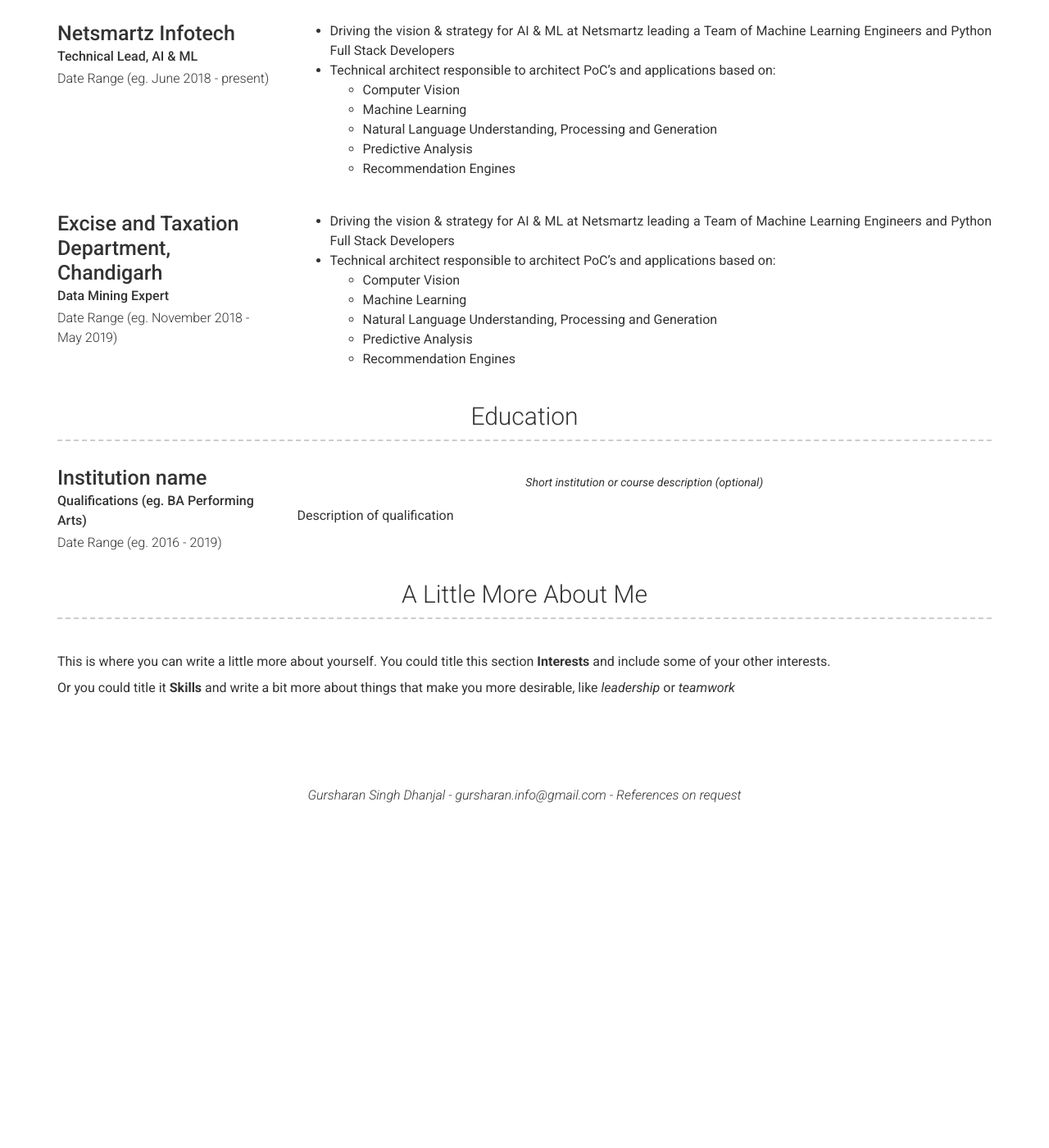
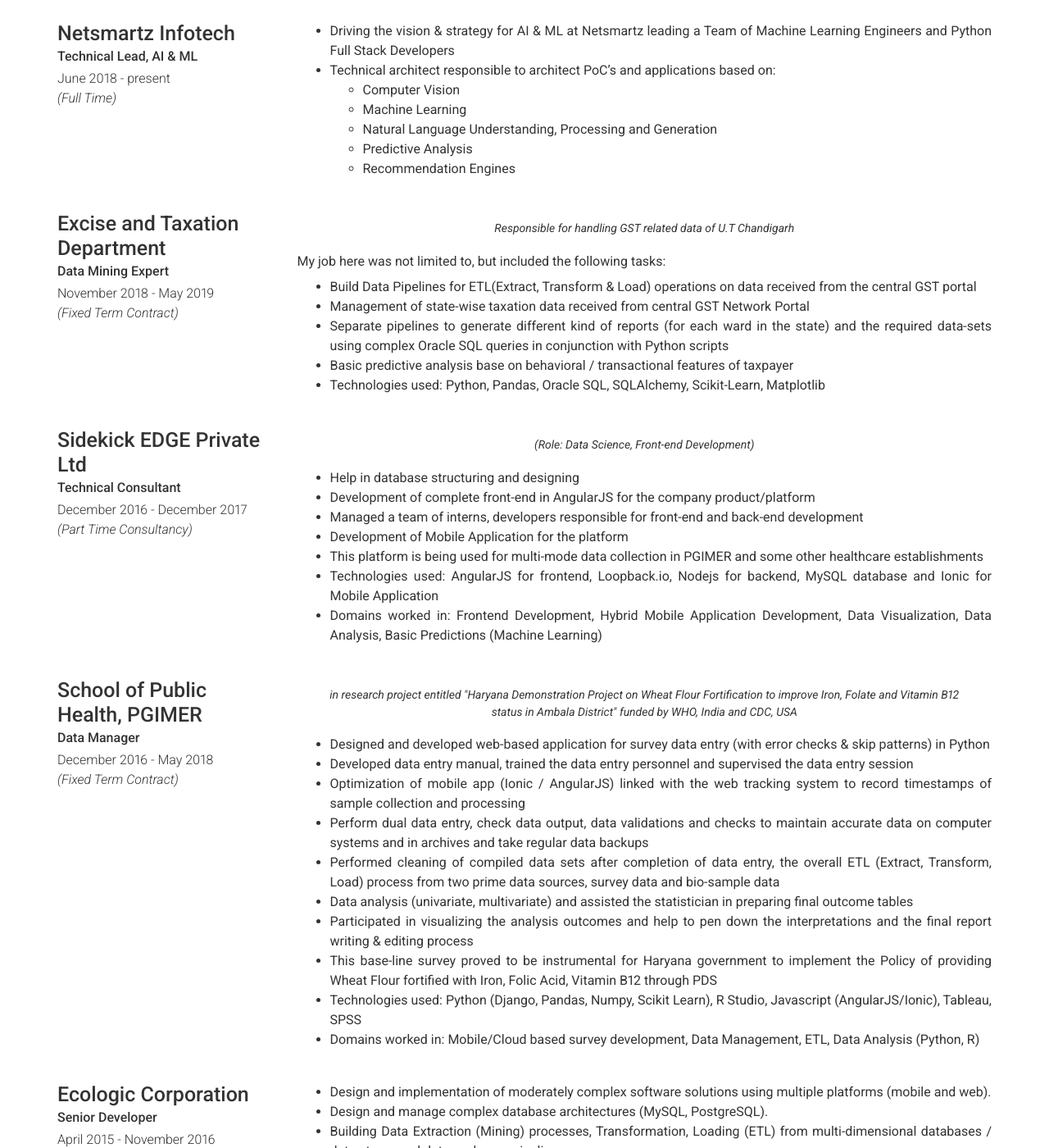
Before and after one commit to gursharan-info/gursharan-info.github.io, a Jekyll site: the page built from index.md, in a window 1280 px wide and 1400 px high, scrolled down 604 px. Shown: the whole window at 82% size. Built offline with Jekyll 4.4.1, drawn with Linux system fonts in a browser that asks for light colours; nearby versions of some CDN libraries; before the commit the page ends 1594 px from its top, so only the background shows below that; some of the changed text lies outside the part shown.

Commit message:
Finalized Experience and Education sections

```diff
--- a/_config.yml
+++ b/_config.yml
@@ -1,6 +1,6 @@
 # Site
-repository: Git repository where your resume will be hosted, only required if you are hosting on GitHub (eg. sproogen/modern-resume-theme)
-# favicon: Directory of your favicon (eg. images/favicon.ico)(optional)
+repository: gursharan-info/gursharan-info.github.io
+favicon: "assets/favicon.ico"
 
 # Personal info
 name: Gursharan Singh Dhanjal
@@ -46,13 +46,7 @@ additional_links:
 # about_title: About Me (Use this to override about section title)
 about_profile_image: "assets/images/gursharan_crop.jpg"
 about_content: | # this will include new lines to allow paragraphs
-  Write an awesome description about yourself here, this supports markdown, so you can add [links](http://foobar.com) and highlight things <mark>like this</mark>.
-
-  You can even add paragraphs by using empty lines like this and add anything else markdown supports such as
-    - Lists
-    - Tables
-    - <a href="google.com">Links</a>
-    - Images
+  AI-ML MANAGER · TEAM LEAD · DATA MANAGER · PROGRAMMER · RESEARCHER · CURIOUS LEARNER
 
 # Projects Section
 # projects_title: Projects #(Use this to override about projects section title)
@@ -65,10 +59,10 @@ education_title: Education
 
 # More Section
 # more_title: A Little More About Me #(Use this to override about more section title)
-more_content: | # this will include new lines to allow paragraphs
-  This is where you can write a little more about yourself. You could title this section **Interests** and include some of your other interests.
+# more_content: | # this will include new lines to allow paragraphs
+#   This is where you can write a little more about yourself. You could title this section **Interests** and include some of your other interests.
 
-  Or you could title it **Skills** and write a bit more about things that make you more desirable, like *leadership* or *teamwork*
+#   Or you could title it **Skills** and write a bit more about things that make you more desirable, like *leadership* or *teamwork*
 
 # Footer
 footer_show_references: true
--- a/_data/education.yml
+++ b/_data/education.yml
@@ -1,9 +1,34 @@
 # Education Template
 - layout: left
-  name: Institution name
-  dates: Date Range (eg. 2016 - 2019)
-  qualification: Qualifications (eg. BA Performing Arts)
+  name: BBSB Engineering College
+  dates: 2011 - 2016
+  qualification: Masters of Technology
   quote: >
-    Short institution or course description (optional)
+    specialisation in Information Technology
   description: | # this will include new lines to allow paragraphs
-    Description of qualification
+    My masters thesis work was in the NLP domain, which carried out partially while working at Ecologic Corporation. This thesis was the turning point when I started working in Python and slowly transitioned from PHP.
+
+- layout: left
+  name: Nalsar Proximate Education (Nalsar University of Law)
+  dates: 2013 - 2014 <br/><i>(Correspondence)</i>
+  qualification: Post Graduate Diploma in Cyber Laws
+  # quote: >
+  #   Short institution or course description (optional)
+  # description: | # this will include new lines to allow paragraphs
+  #   My masters thesis work was in the NLP domain, which carried out partially while working at Ecologic Corporation. This thesis was the turning point when I started working in Python and slowly transitioned from PHP.
+
+- layout: left
+  name: Institute of Engineering & Technology
+  dates: 2008 - 2011
+  qualification: Bachelors of Technology
+  quote: >
+    specialisation in Information Technology
+  # description: | # this will include new lines to allow paragraphs
+
+- layout: left
+  name: Thapar Polytechnic College
+  dates: 2005 - 2008
+  qualification: Diploma
+  quote: >
+    specialisation in Computer Science
+  # description: | # this will include new lines to allow paragraphs
--- a/_data/experience.yml
+++ b/_data/experience.yml
@@ -3,7 +3,7 @@
   company: Netsmartz Infotech
   # link: Link to company (optional)
   job_title: Technical Lead, AI & ML
-  dates: Date Range (eg. June 2018 - present)
+  dates: June 2018 - present <br/><i>(Full Time)</i>
   # quote: >
   #  Short description of the company (optional)
   description: | # this will include new lines to allow paragraphs
@@ -14,18 +14,71 @@
         - Natural Language Understanding, Processing and Generation
         - Predictive Analysis
         - Recommendation Engines
+
 - layout: left
-  company: Excise and Taxation Department, Chandigarh
+  company: Excise and Taxation Department
   # link: Link to company (optional)
   job_title: Data Mining Expert
-  dates: Date Range (eg. November 2018 - May 2019)
+  dates: November 2018 - May 2019 <br/><i>(Fixed Term Contract)</i>
+  quote: >
+    Responsible for handling GST related data of U.T Chandigarh
+  description: | # this will include new lines to allow paragraphs
+    My job here was not limited to, but included the following tasks:
+    - Build Data Pipelines for ETL(Extract, Transform & Load) operations on data received from the central GST portal
+    - Management of state-wise taxation data received from central GST Network Portal
+    - Separate pipelines to generate different kind of reports (for each ward in the state) and the required data-sets using complex Oracle SQL queries in conjunction with Python scripts
+    - Basic predictive analysis base on behavioral / transactional features of taxpayer
+    - Technologies used: Python, Pandas, Oracle SQL, SQLAlchemy, Scikit-Learn, Matplotlib
+
+- layout: left
+  company: Sidekick EDGE Private Ltd
+  # link: Link to company (optional)
+  job_title: Technical Consultant
+  dates: December 2016 - December 2017 <br/><i>(Part Time Consultancy)</i>
+  quote: >
+    (Role: Data Science, Front-end Development)
+  description: | # this will include new lines to allow paragraphs
+    - Help in database structuring and designing
+    - Development of complete front-end in AngularJS for the company product/platform
+    - Managed a team of interns, developers responsible for front-end and back-end development
+    - Development of Mobile Application for the platform
+    - This platform is being used for multi-mode data collection in PGIMER and some other healthcare establishments
+    - Technologies used: AngularJS for frontend, Loopback.io, Nodejs for backend, MySQL database and Ionic for Mobile Application
+    - Domains worked in: Frontend Development, Hybrid Mobile Application Development, Data Visualization, Data Analysis, Basic Predictions (Machine Learning)
+
+- layout: left
+  company: School of Public Health, PGIMER
+  # link: Link to company (optional)
+  job_title: Data Manager
+  dates: December 2016 - May 2018 <br/><i>(Fixed Term Contract)</i>
+  quote: >
+    in research project entitled "Haryana Demonstration Project on Wheat Flour Fortification to improve Iron, Folate and Vitamin B12 status in Ambala District" funded by WHO, India and CDC, USA
+  description: | # this will include new lines to allow paragraphs
+    - Designed and developed web-based application for survey data entry (with error checks & skip patterns) in Python
+    - Developed data entry manual, trained the data entry personnel and supervised the data entry session
+    - Optimization of mobile app (Ionic / AngularJS) linked with the web tracking system to record timestamps of sample collection and processing
+    - Perform dual data entry, check data output, data validations and checks to maintain accurate data on computer systems and in archives and take regular data backups
+    - Performed cleaning of compiled data sets after completion of data entry, the overall ETL (Extract, Transform, Load) process from two prime data sources, survey data and bio-sample data
+    - Data analysis (univariate, multivariate) and assisted the statistician in preparing final outcome tables
+    - Participated in visualizing the analysis outcomes and help to pen down the interpretations and the final report writing & editing process
+    - This base-line survey proved to be instrumental for Haryana government to implement the Policy of providing Wheat Flour fortified with Iron, Folic Acid, Vitamin B12 through PDS
+    - Technologies used: Python (Django, Pandas, Numpy, Scikit Learn), R Studio, Javascript (AngularJS/Ionic), Tableau, SPSS
+    - Domains worked in: Mobile/Cloud based survey development, Data Management, ETL, Data Analysis (Python, R)
+
+- layout: left
+  company: Ecologic Corporation
+  # link: Link to company (optional)
+  job_title: Senior Developer
+  dates: April 2015 - November 2016  <br/><i>(Full Time)</i>
   # quote: >
-  #  Short description of the company (optional)
+
   description: | # this will include new lines to allow paragraphs
-      - Driving the vision & strategy for AI & ML at Netsmartz leading a Team of Machine Learning Engineers and Python Full Stack Developers
-      - Technical architect responsible to architect PoC’s and applications based on:
-        - Computer Vision
-        - Machine Learning
-        - Natural Language Understanding, Processing and Generation
-        - Predictive Analysis
-        - Recommendation Engines
+    - Design and implementation of moderately complex software solutions using multiple platforms (mobile and web).
+    - Design and manage complex database architectures (MySQL, PostgreSQL).
+    - Building Data Extraction (Mining) processes, Transformation, Loading (ETL) from multi-dimensional databases / data stores and data exchange pipelines.
+    - Performed basic data analysis, data visualization, showing insights using Python (matplotlib, plot.ly), Javascript (D3.js)
+    - Code documentation, configuration management and deep level of debugging
+    - Fair degree of testing the technical scenarios (manually)
+    - User, Class, Network & System Architecture modelling as per technical scenarios
+    - Technologies used: PHP (Codeigniter, Zend), Javascript (AngularJS, Ionic, D3.js), Python (Django, Numpy, Pandas, Matplotlib, Scrapy), Nodejs, GIT, MySQL, PostgreSQL
+    - Domains worked in: Hybrid Mobile Application Development, Natural Language Processing, Web
```
Also changed, not shown: README.md, assets/favicon.ico, assets/~~favicon.ico (added).
